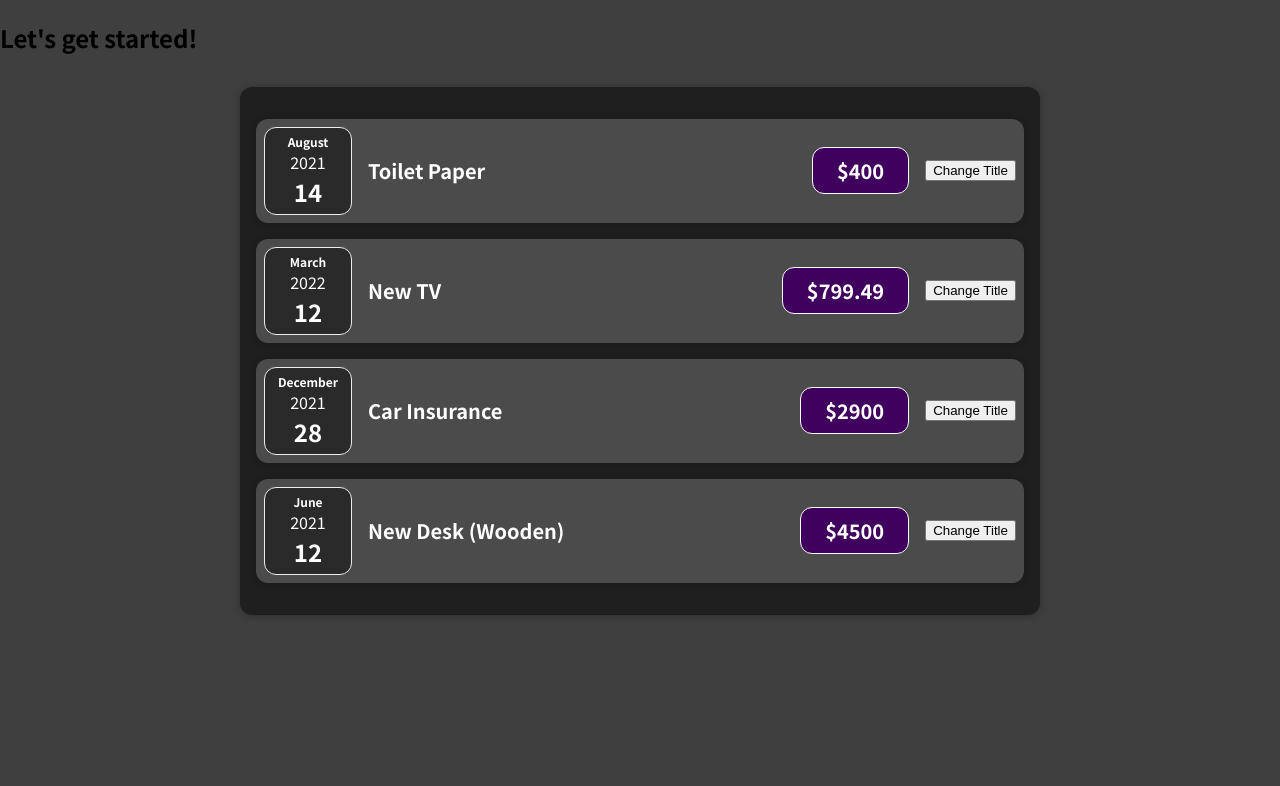
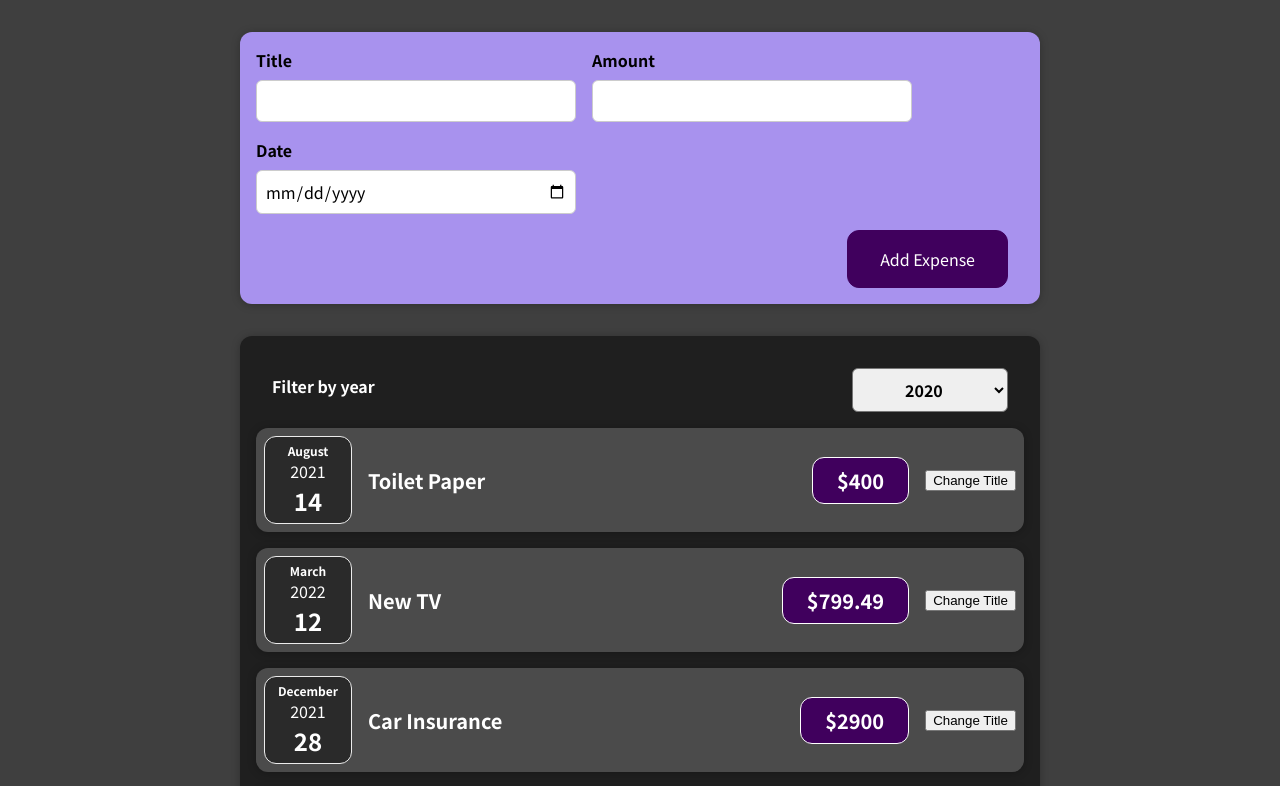
Before and after one commit to clindforsSejsing/exploring_react, a React (Create React App) app in the folder my-app/: page / in a window 1280 px wide. Shown: the top 786 px of the page. Built offline with nearby package versions, Linux system fonts and the light colour scheme.

Commit message:
added a inputfiled and a filter  that does not work yet

```diff
--- a/my-app/src/App.js
+++ b/my-app/src/App.js
@@ -1,36 +1,41 @@
-
-
-import Expenses from './components/Expenses/Expenses';
+import React from "react";
+import Expenses from "./components/Expenses/Expenses";
+import NewExpense from "./components/NewExpense/NewExpense";
 
 const App = () => {
   const expenses = [
     {
-      id: 'e1',
-      title: 'Toilet Paper',
+      id: "e1",
+      title: "Toilet Paper",
       amount: 400,
       date: new Date(2021, 7, 14),
     },
-    { id: 'e2', title: 'New TV', amount: 799.49, date: new Date(2022, 2, 12) },
+    { id: "e2", title: "New TV", amount: 799.49, date: new Date(2022, 2, 12) },
     {
-      id: 'e3',
-      title: 'Car Insurance',
+      id: "e3",
+      title: "Car Insurance",
       amount: 2900,
       date: new Date(2021, 11, 28),
     },
     {
-      id: 'e4',
-      title: 'New Desk (Wooden)',
+      id: "e4",
+      title: "New Desk (Wooden)",
       amount: 4500,
       date: new Date(2021, 5, 12),
     },
   ];
 
+  const addExpenseHandler = (expense) => {
+    console.log("in App.js");
+    console.log(expense);
+  };
+
   return (
     <div>
-      <h2>Let's get started!</h2>
+      <NewExpense onAddExpense={addExpenseHandler} />
       <Expenses items={expenses} />
     </div>
   );
-}
+};
 
 export default App;
--- a/my-app/src/components/Expenses/ExpenseItem.js
+++ b/my-app/src/components/Expenses/ExpenseItem.js
@@ -1,32 +1,29 @@
-import React, { useState } from 'react';
+import React, { useState } from "react";
 //import a useState function from library react- Hooks begin with use, and have to be used inside componentfunctions (not in nestled functions)
 
-import ExpenseDate from './ExpenseDate';
-import Card from '../UI/Card';
-import './ExpenseItem.css';
-
+import ExpenseDate from "./ExpenseDate";
+import Card from "../UI/Card";
+import "./ExpenseItem.css";
 
 const ExpenseItem = (props) => {
-    //returns an array. array-decruction [], 2 elements, 1 crrent state value, 2 function to update that
   const [title, setTitle] = useState(props.title);
+  //uses state so that the function runs again
 
   const clickHandler = () => {
-        setTitle('Updated!');
+    setTitle("Updated!");
     console.log(title);
-        // console.log(title);
-        // console.log('Click-edi-clicked');
-    }; //when usig function it does leave out the brackets, otherwise it will execute at the same time as the jsx-code below
+  };
   return (
-        <Card className='expense-item'>
+    <Card className="expense-item">
       <ExpenseDate date={props.date} />
-            <div className='expense-item__description'>
+      <div className="expense-item__description">
         <h2>{title}</h2>
-                <div className='expense-item__price'>${props.amount}</div>
+        <div className="expense-item__price">${props.amount}</div>
         <button onClick={clickHandler}>Change Title</button>
         {/* <button onClick={() => { console.log('clicked') }}>Change Title</button> */}
       </div>
     </Card>
   );
-}
+};
 
 export default ExpenseItem;
--- a/my-app/src/components/Expenses/Expenses.js
+++ b/my-app/src/components/Expenses/Expenses.js
@@ -1,32 +1,34 @@
-import ExpenseItem from './ExpenseItem';
-import './Expenses.css';
-import Card from '../UI/Card';
+import React, { useState } from "react";
+
+import ExpenseItem from "./ExpenseItem";
+import Card from "../UI/Card";
+import ExpensesFilter from "./ExpensesFilter";
+import "./Expenses.css";
 
 const Expenses = (props) => {
+  const [filteredYear, setFilteredYear] = useState("2020");
+
+  const filterChangeHandler = (selectedYear) => {
+    setFilteredYear(selectedYear);
+  };
+
   return (
+    <div>
       <Card className="expenses">
+        <ExpensesFilter
+          selected={filteredYear}
+          onChangeFilter={filterChangeHandler}
+        />
+        {props.items.map((expense) => (
           <ExpenseItem
-                title={props.items[0].title}
-                amount={props.items[0].amount}
-                date={props.items[0].date}
+            title={expense.title}
+            amount={expense.amount}
+            date={expense.date}
           />
-            <ExpenseItem
-                title={props.items[1].title}
-                amount={props.items[1].amount}
-                date={props.items[1].date}
-            />
-            <ExpenseItem
-                title={props.items[2].title}
-                amount={props.items[2].amount}
-                date={props.items[2].date}
-            />
-            <ExpenseItem
-                title={props.items[3].title}
-                amount={props.items[3].amount}
-                date={props.items[3].date}
-            />
+        ))}
       </Card>
+    </div>
   );
-}
+};
 
 export default Expenses;
--- /dev/null
+++ b/my-app/src/components/Expenses/ExpensesFilter.css
@@ -0,0 +1,24 @@
+.expenses-filter {
+  color: white;
+  padding: 0 1rem;
+}
+
+.expenses-filter__control {
+  display: flex;
+  width: 100%;
+  align-items: center;
+  justify-content: space-between;
+  margin: 1rem 0;
+}
+
+.expenses-filter label {
+  font-weight: bold;
+  margin-bottom: 0.5rem;
+}
+
+.expenses-filter select {
+  font: inherit;
+  padding: 0.5rem 3rem;
+  font-weight: bold;
+  border-radius: 6px;
+}
--- /dev/null
+++ b/my-app/src/components/Expenses/ExpensesFilter.js
@@ -0,0 +1,25 @@
+import React from "react";
+
+import "./ExpensesFilter.css";
+
+const ExpensesFilter = (props) => {
+  const dropdownChangeHandler = (event) => {
+    props.onChangeFilter(event.target.value);
+  };
+
+  return (
+    <div className="expenses-filter">
+      <div className="expenses-filter__control">
+        <label>Filter by year</label>
+        <select value={props.selected} onChange={dropdownChangeHandler}>
+          <option value="2022">2022</option>
+          <option value="2021">2021</option>
+          <option value="2020">2020</option>
+          <option value="2019">2019</option>
+        </select>
+      </div>
+    </div>
+  );
+};
+
+export default ExpensesFilter;
--- /dev/null
+++ b/my-app/src/components/NewExpense/ExpenseForm.css
@@ -0,0 +1,26 @@
+.new-expense__controls {
+  display: flex;
+  flex-wrap: wrap;
+  gap: 1rem;
+  margin-bottom: 1rem;
+  text-align: left;
+}
+
+.new-expense__control label {
+  font-weight: bold;
+  margin-bottom: 0.5rem;
+  display: block;
+}
+
+.new-expense__control input {
+  font: inherit;
+  padding: 0.5rem;
+  border-radius: 6px;
+  border: 1px solid #ccc;
+  width: 20rem;
+  max-width: 100%;
+}
+
+.new-expense__actions {
+  text-align: right;
+}
--- /dev/null
+++ b/my-app/src/components/NewExpense/ExpenseForm.js
@@ -0,0 +1,75 @@
+import React, { useState } from "react";
+import "./ExpenseForm.css";
+
+const ExpenseForm = (props) => {
+  const [enterTitle, setEnterTitle] = useState("");
+  const [enterAmount, setEnterAmount] = useState("");
+  const [enterDate, setEnterDate] = useState("");
+
+  const titleChangeHandler = (event) => {
+    setEnterTitle(event.target.value);
+    console.log(event.target.value);
+  };
+
+  const amountChangeHandler = (event) => {
+    setEnterAmount(event.target.value);
+    console.log(event.target.value);
+  };
+
+  const dateChangeHandler = (event) => {
+    setEnterDate(event.target.value);
+    console.log(event.target.value);
+  };
+
+  const submitHandler = (event) => {
+    event.preventDefault();
+
+    const expenseData = {
+      title: enterTitle,
+      amount: enterAmount,
+      date: new Date(enterDate),
+    };
+
+    props.onSaveExpenseData(expenseData);
+
+    setEnterTitle(""); //set to previous state (empty)
+    setEnterAmount("");
+    setEnterDate("");
+  };
+
+  return (
+    <form onSubmit={submitHandler}>
+      <div className="new-expense__controls">
+        <div className="new-expense__control">
+          <label>Title</label>
+          <input type="text" value={enterTitle} onChange={titleChangeHandler} />
+        </div>
+        <div className="new-expense__control">
+          <label>Amount</label>
+          <input
+            type="number"
+            min="1"
+            step="1"
+            value={enterAmount}
+            onChange={amountChangeHandler}
+          />
+        </div>
+        <div className="new-expense__control">
+          <label>Date</label>
+          <input
+            type="date"
+            min="2021-01-01"
+            max="2023-12-31"
+            value={enterDate}
+            onChange={dateChangeHandler}
+          />
+        </div>
+      </div>
+      <div className="new-expense__actions">
+        <button type="submit">Add Expense</button>
+      </div>
+    </form>
+  );
+};
+
+export default ExpenseForm;
--- /dev/null
+++ b/my-app/src/components/NewExpense/NewExpense.css
@@ -0,0 +1,38 @@
+.new-expense {
+  background-color: #a892ee;
+  padding: 1rem;
+  margin: 2rem auto;
+  width: 50rem;
+  max-width: 95%;
+  border-radius: 12px;
+  text-align: center;
+  box-shadow: 0 1px 8px rgba(0, 0, 0, 0.25);
+}
+
+.new-expense button {
+  font: inherit;
+  cursor: pointer;
+  padding: 1rem 2rem;
+  border: 1px solid #40005d;
+  background-color: #40005d;
+  color: white;
+  border-radius: 12px;
+  margin-right: 1rem;
+}
+
+.new-expense button:hover,
+.new-expense button:active {
+  background-color: #510674;
+  border-color: #510674;
+}
+
+.new-expense button.alternative {
+  color: #220131;
+  border-color: transparent;
+  background-color: transparent;
+}
+
+.new-expense button.alternative:hover,
+.new-expense button.alternative:active {
+  background-color: #ddb3f8;
+}
--- /dev/null
+++ b/my-app/src/components/NewExpense/NewExpense.js
@@ -0,0 +1,21 @@
+import React from "react";
+import "./NewExpense.css";
+import ExpenseForm from "./ExpenseForm";
+
+const NewExpense = (props) => {
+  const saveExpenseDataHandler = (enterExpenseData) => {
+    const expenseData = {
+      ...enterExpenseData,
+      id: Math.random().toString(),
+    };
+    props.onAddExpense(expenseData);
+  };
+
+  return (
+    <div className="new-expense">
+      <ExpenseForm onSaveExpenseData={saveExpenseDataHandler} />
+    </div>
+  );
+};
+
+export default NewExpense;
```
Lines whose indentation alone changed are shown as unchanged.
